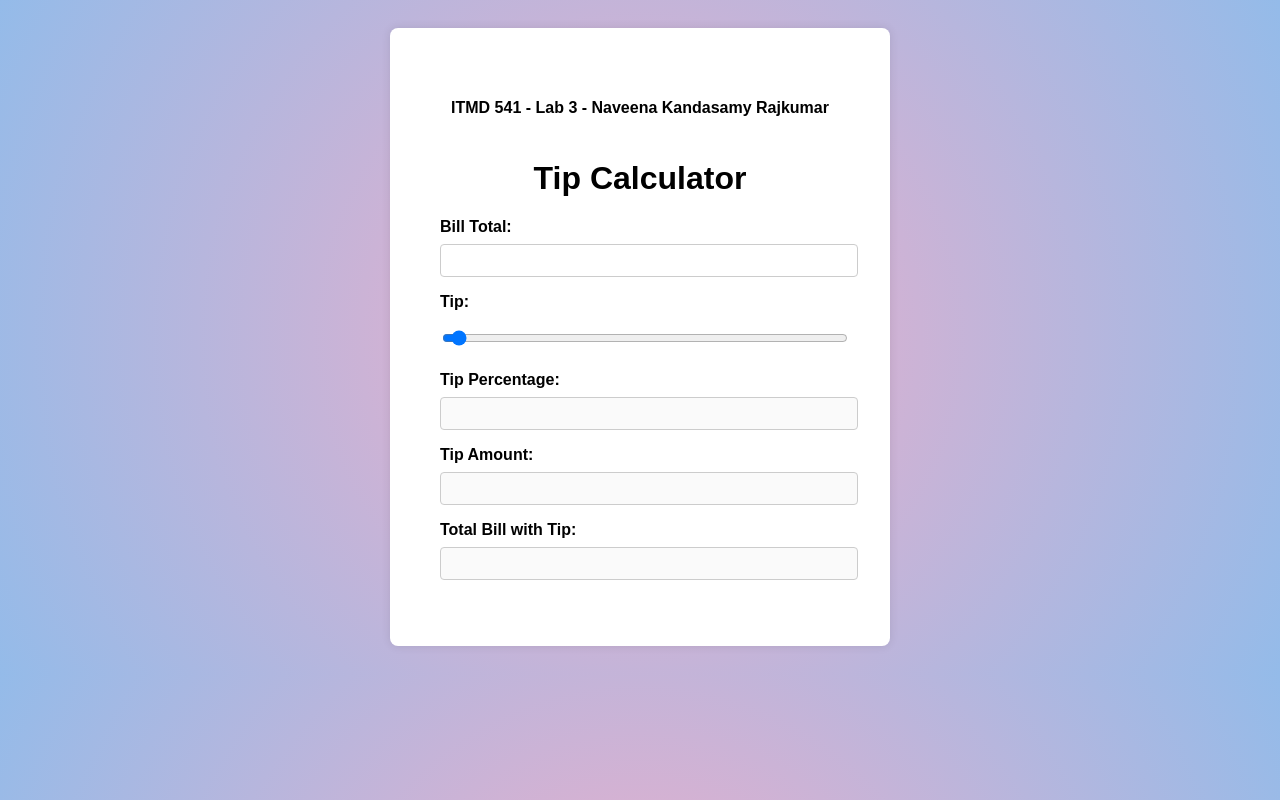
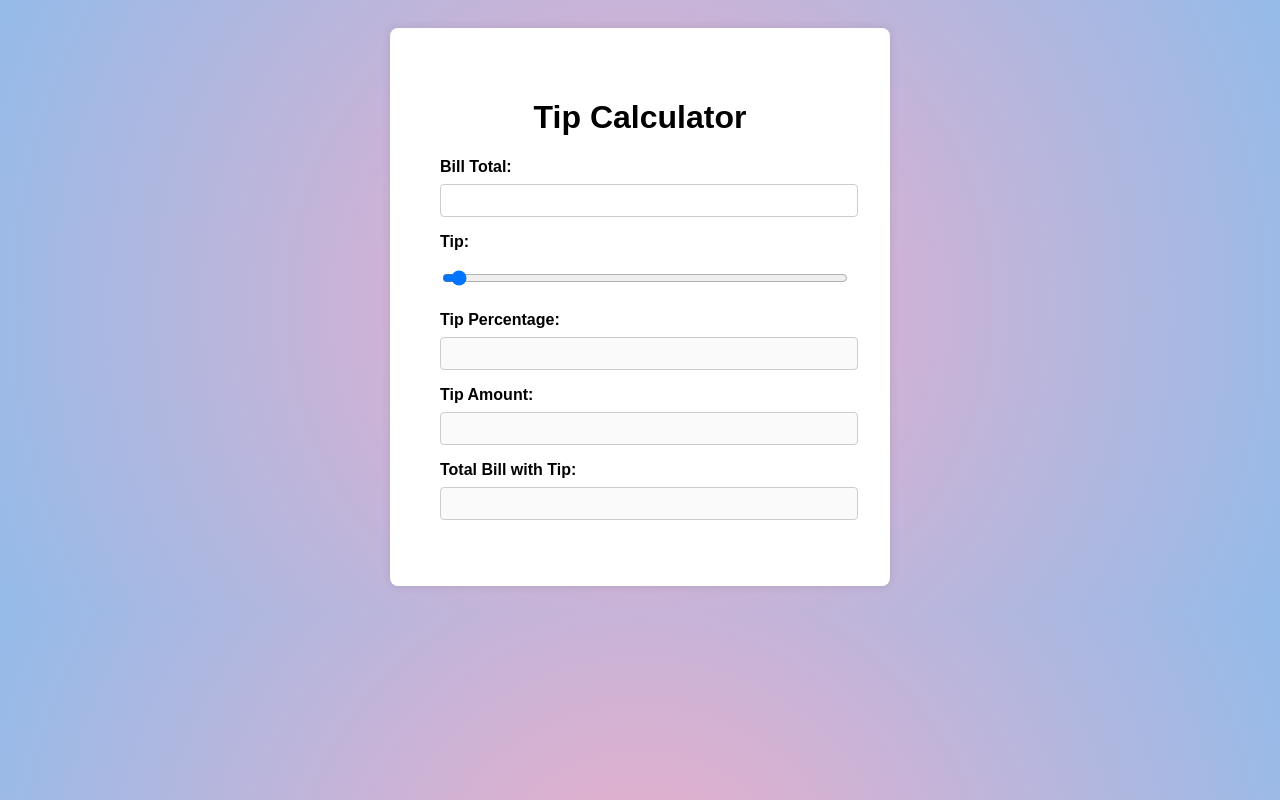
Before and after one commit to nave-raj/ITMD541_Lab3, a plain HTML site: page index.html in a window 1280 px wide. Drawn offline with Linux system fonts and the light colour scheme.

Commit message:
Update index.html

```diff
--- a/index.html
+++ b/index.html
@@ -9,7 +9,6 @@
 <body>
     <div class="container">
     <form id="billCalculatorForm">
-        <h4 class="center">ITMD 541 - Lab 3 - Naveena Kandasamy Rajkumar</h4>
         <h1 class="center">Tip Calculator</h1>
 
         <label for="billTotal">Bill Total:</label>
```
